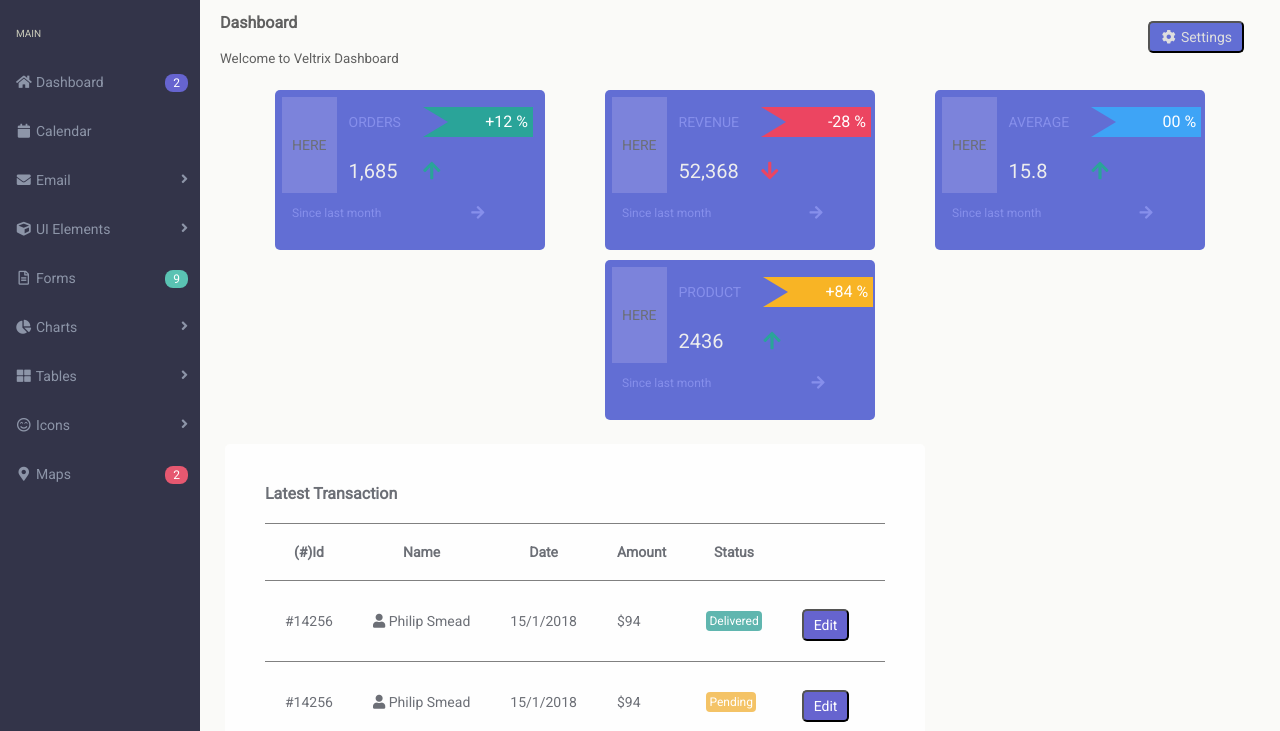
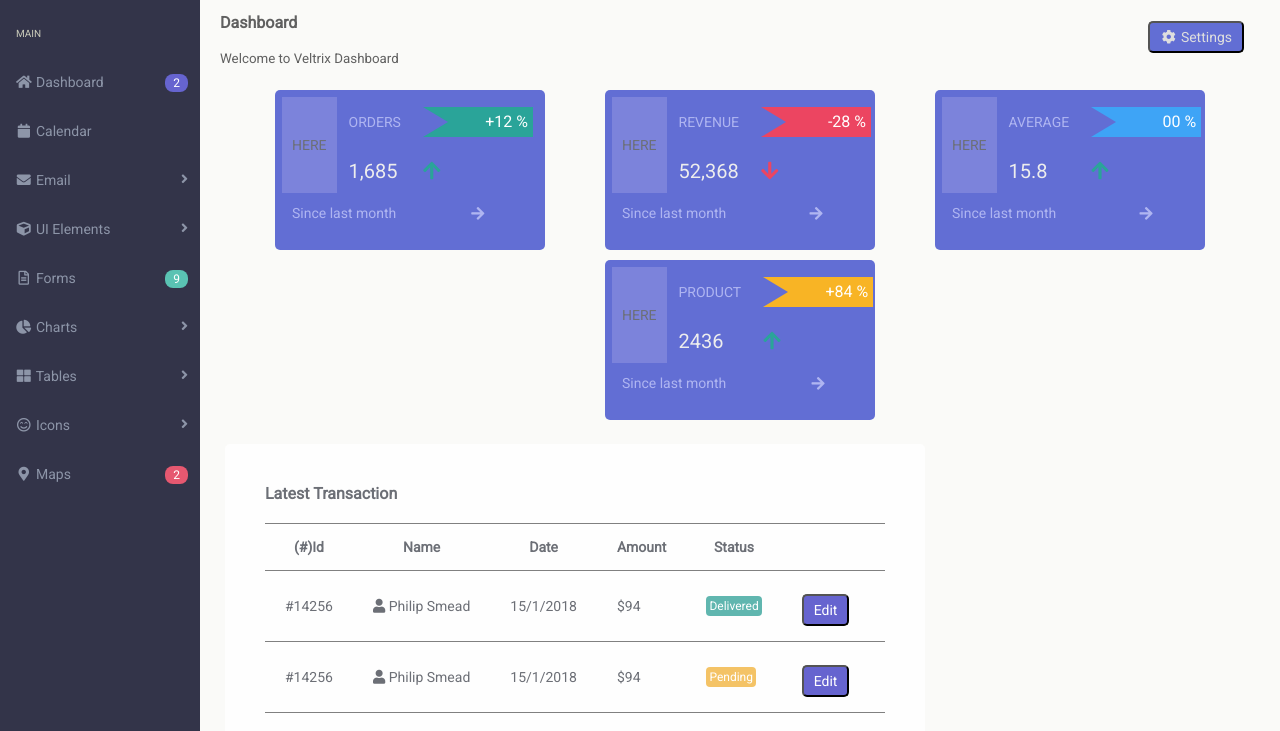
Before and after one commit to ssinghal58/Dashboard, a plain HTML site: page index.html in a window 1280 px wide. Shown: the part 69-800 px from the top of the page. Drawn offline with nearby package versions, Linux system fonts and the light colour scheme.

Commit message:
Dashboard Created

```diff
--- a/css/style.css
+++ b/css/style.css
@@ -240,7 +240,7 @@ li{
       font-size: 14px;
   }
   .grid2{
-    color: #868FEB;
+    color: #AFB5F1;
     align-self: center;
     font-size: 14px;
   }
@@ -250,12 +250,12 @@ li{
     font-size: 20px;
   }
   .grid4{
-    color: #868FEB;
+    color: #AFB5F1;
     align-self: center;
-    font-size: 12px;
+    font-size: 14px;
   }
   .grid5{
-    color: #868FEB;
+    color: #AFB5F1;
     text-align: center;
     font-size: 15px;
   }
@@ -335,7 +335,7 @@ li{
     width: 100%p;
   }
     .trans-tr th, .trans-tr td{
-        padding: 20px;
+        padding: 15px 20px 15px 20px;
         font-size: 14px;
     }
   .editBtn{
```
Also changed, not shown: images/Dashboard-preview.png (added).
